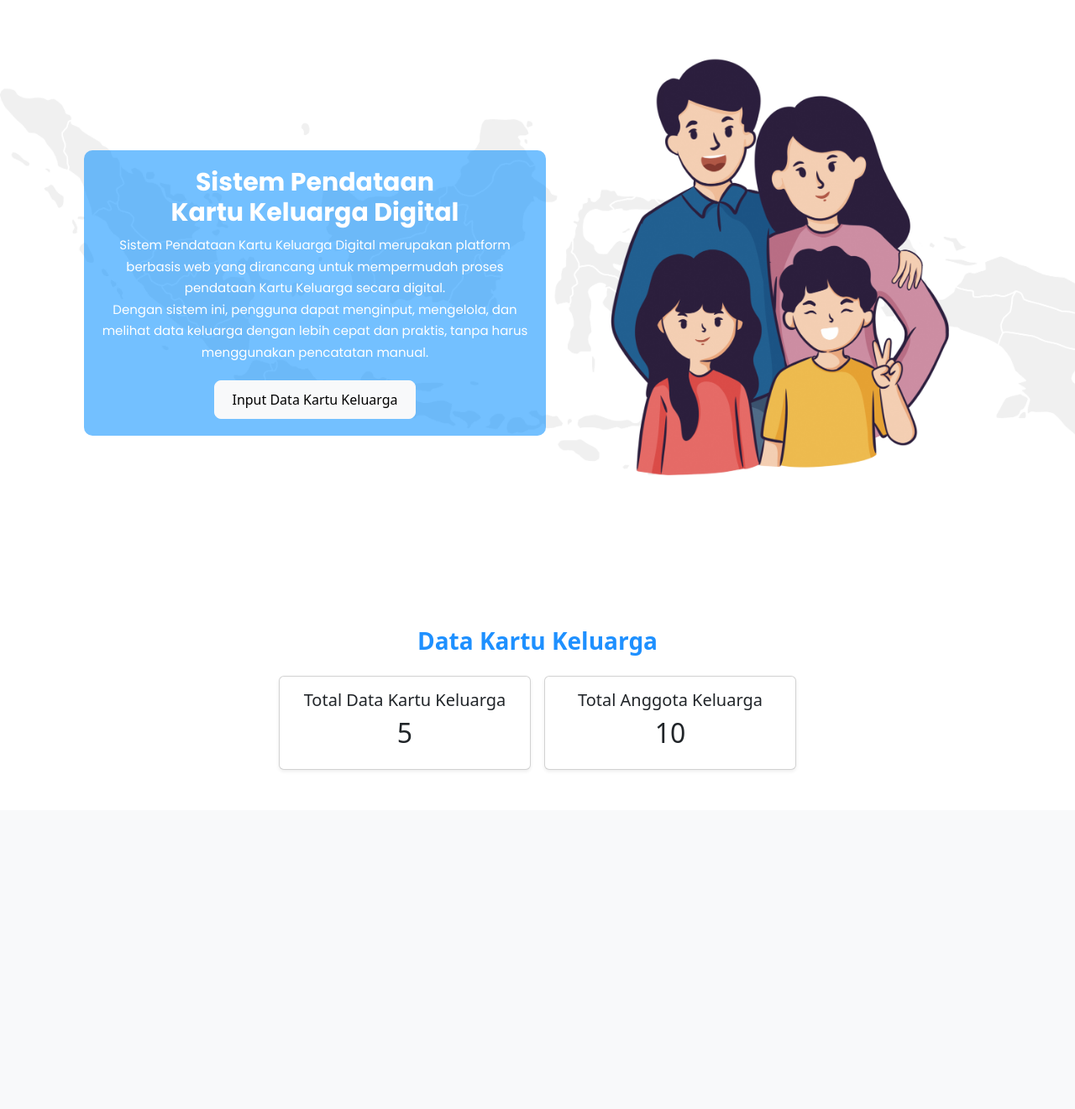
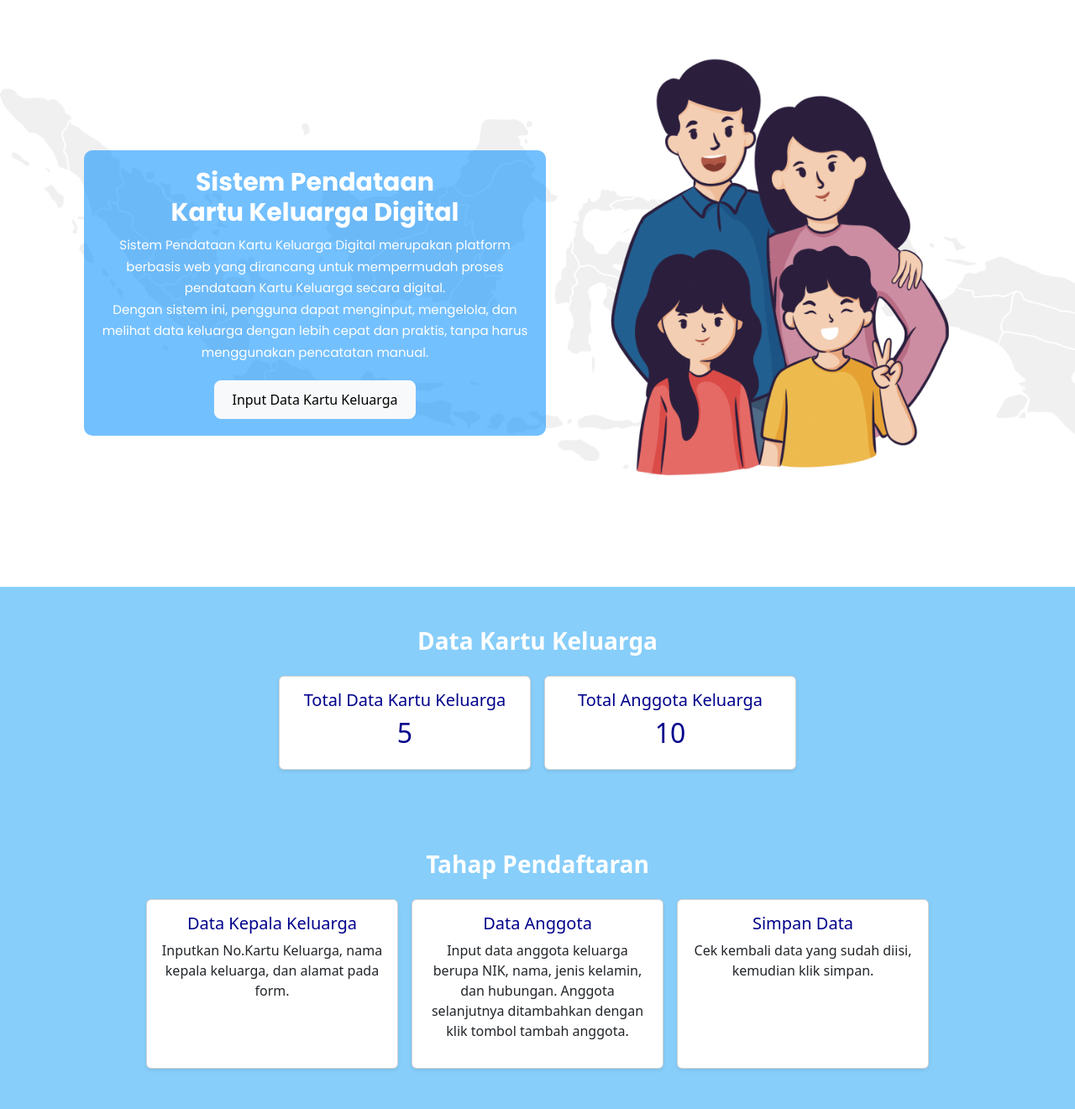
Before and after one commit to karelitafika-boop/Kartu-Keluarga, a PHP site: page /dashboard.php in a window 1280 px wide. Shown: the part 57-1378 px from the top of the page at 84% size. Before the commit the page ends 974 px from the top, so only its background shows below. Run offline with PHP 8.4, Linux system fonts and the light colour scheme; a user stored in the database is signed in; data comes from the database, SQL or seed files in the repository.

Commit message:
update dashboard

```diff
--- a/dashboard.php
+++ b/dashboard.php
@@ -63,25 +63,50 @@ $jml_anggota = mysqli_fetch_assoc(mysqli_query($koneksi, "SELECT COUNT(*) as tot
 </div>
 </div>
 
-<section class="container text-center pt-5 pb-5">
-  <h3 class="fw-bold mb-4" style="color:dodgerblue;">Data Kartu Keluarga</h3>
+<section class="container-fluid text-center pt-5 pb-5" style="background-color:lightskyblue">
+  <h3 class="fw-bold mb-4" style="color:white;">Data Kartu Keluarga</h3>
 
   <div class="d-flex gap-3 justify-content-center flex-wrap">
-
     <div class="card text-center shadow-sm" style="width: 300px;">
       <div class="card-body">
-        <h5>Total Data Kartu Keluarga</h5>
-        <h2><?= $jml['total']; ?></h2>
+        <h5 style="color:darkblue;">Total Data Kartu Keluarga</h5>
+        <h2 style="color:darkblue;"><?= $jml['total']; ?></h2>
       </div>
     </div>
 
     <div class="card text-center shadow-sm" style="width: 300px;">
       <div class="card-body">
-        <h5>Total Anggota Keluarga</h5>
-        <h2><?= $jml_anggota['total']; ?></h2>
+        <h5 style="color:darkblue;">Total Anggota Keluarga</h5>
+        <h2 style="color:darkblue;"><?= $jml_anggota['total']; ?></h2>
+      </div>
+    </div>
+  </div>
+</section>
+
+<section class="container-fluid text-center pt-5 pb-5" style="background-color:lightskyblue">
+  <h3 class="fw-bold mb-4" style="color:white;">Tahap Pendaftaran</h3>
+
+  <div class="d-flex gap-3 justify-content-center flex-wrap">
+    <div class="card text-center shadow-sm" style="width: 300px;">
+      <div class="card-body">
+        <h5 style="color:darkblue;">Data Kepala Keluarga</h5>
+        <p>Inputkan No.Kartu Keluarga, nama kepala keluarga, dan alamat pada form.</p>
       </div>
     </div>
 
+    <div class="card text-center shadow-sm" style="width: 300px;">
+      <div class="card-body">
+        <h5 style="color:darkblue;">Data Anggota</h5>
+        <p>Input data anggota keluarga berupa NIK, nama, jenis kelamin, dan hubungan. Anggota selanjutnya ditambahkan dengan klik tombol tambah anggota.</p>
+      </div>
+    </div>
+
+    <div class="card text-center shadow-sm" style="width: 300px;">
+      <div class="card-body">
+        <h5 style="color:darkblue;">Simpan Data</h5>
+        <p>Cek kembali data yang sudah diisi, kemudian klik simpan.</p>
+      </div>
+    </div>
   </div>
 </section>
 
```
